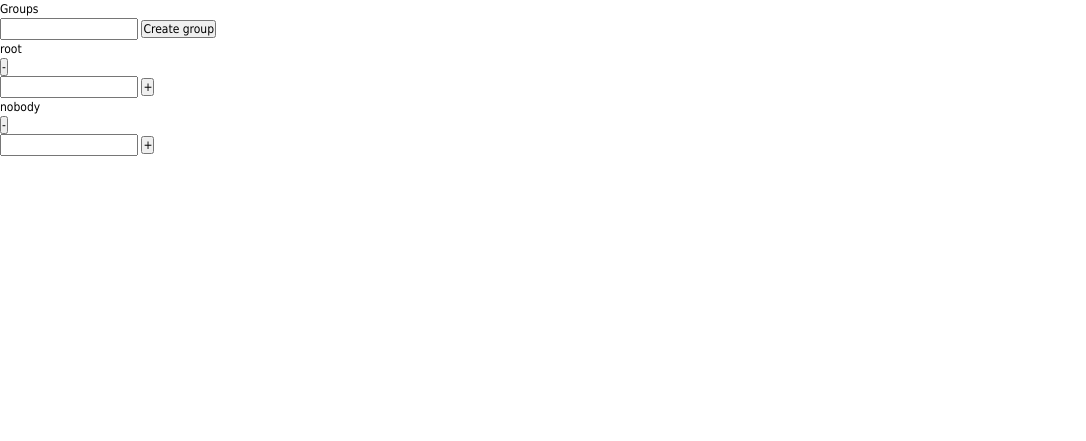
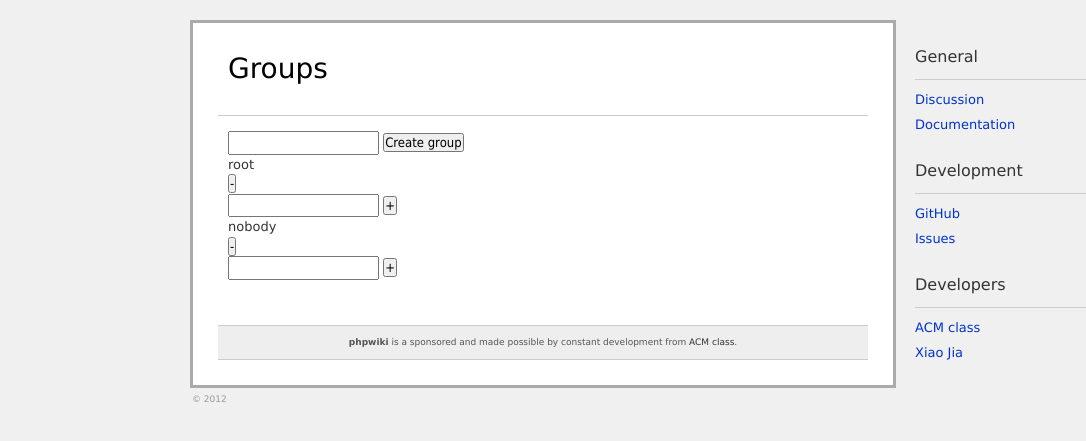
Before and after one commit to iwg/phpwiki, a PHP site: page /groups.php in a window 1280 px wide. Shown: the top 441 px of the page, without its empty margins (0-1086 px from the left). Run offline with PHP 8.4, Linux system fonts and the light colour scheme; data comes from the database, SQL or seed files in the repository; data that the repository does not hold is empty; some libraries are stand-ins or nearby versions.

Commit message:
setup real theme

```diff
--- a/groups.php
+++ b/groups.php
@@ -3,6 +3,6 @@ include_once(__DIR__ . '/inc/init.php');
 
 $groups = fRecordSet::build('Group');
 
-$title = wiki_title('Groups');
+$title = $lang['Groups'];
 $theme_path = wiki_theme_path('default');
 include wiki_theme('default', 'groups');
--- a/inc/core.php
+++ b/inc/core.php
@@ -24,8 +24,3 @@ function wiki_theme($theme_name, $view_name)
   // XXX should query database for themes dir
   return __DIR__ . "/../themes/$theme_name/tpl/$view_name.php";
 }
-
-function wiki_title($title)
-{
-  return $title . TITLE_SUFFIX;
-}
--- /dev/null
+++ b/themes/default/css/main.css
@@ -0,0 +1,30 @@
+html, body { margin: 0; margin-bottom: 25px; padding: 0; background-color: #f0f0f0; font-family: "Lucida Grande", "Bitstream Vera Sans", "Verdana"; font-size: 13px; color: #333; }
+h1 { font-size: 28px; color: #000; }
+h2 { font-size: 15px; color: #000; margin-top: 2em; margin-bottom: 0.5em; }
+a  {color: #03c}
+a:hover { background-color: #03c; color: white; text-decoration: none; }
+
+#page { width: 900px; margin: 0; margin-top: 20px; margin-left: auto; margin-right: auto; }
+#content { float: left; background-color: white; border: 3px solid #aaa; padding: 25px; width: 650px; }
+#sidebar { float: right; width: 175px; }
+#footer { clear: both; padding: 5px 2px; color: #999; font-size: 9px; }
+
+#header, #center { padding-left: 10px; padding-right: 30px; }
+#header h1, #header h2 { margin: 0 }
+#header h2 { color: #888; font-weight: normal; font-size: 16px; }
+
+#center { border-top: 1px solid #ccc; margin-top: 25px; padding-top: 15px; }
+#center h1 { margin: 0; font-size: 20px; }
+#center ol { margin-left: 0; padding-left: 0; }
+#center li { font-size: 18px; color: #888; margin-bottom: 25px; }
+#center li p { color: #555; font-size: 13px; }
+
+#sidebar ul { margin-left: 0; padding-left: 0; }
+#sidebar ul h3 { margin-top: 25px; font-size: 16px; padding-bottom: 10px; border-bottom: 1px solid #ccc; }
+#sidebar li { list-style-type: none; }
+#sidebar ul.links { margin-top: 10px; }
+#sidebar ul.links li { margin-bottom: 5px; }
+
+#outtro { border-top: 1px solid #ccc; border-bottom: 1px solid #ccc; background: #eee; color: #555; font-size: 9px; padding: 10px; margin: 5em 0 0 0; text-align: center; }
+#outtro a { color: #333; }
+#outtro a:hover { color: white; }
--- a/themes/default/tpl/_footer.php
+++ b/themes/default/tpl/_footer.php
@@ -1,5 +1,17 @@
-<?php foreach ($js as $name): ?>
-  <script type="text/javascript" src="<?php echo $theme_path; ?>/js/<?php echo $name; ?>.js"></script>
-<?php endforeach; ?>
-  </body>
+      </div>
+
+      <div id="outtro">
+        <strong>phpwiki</strong> is a sponsored and made possible by constant development from
+        <a href="http://acm.sjtu.edu.cn">ACM class</a>.
+      </div>
+    </div>
+
+    <div id="footer">
+      &copy; 2012
+    </div>
+  </div>
+  <?php foreach ($js as $name): ?>
+    <script type="text/javascript" src="<?php echo $theme_path; ?>/js/<?php echo $name; ?>.js"></script>
+  <?php endforeach; ?>
+</body>
 </html>
--- a/themes/default/tpl/_header.php
+++ b/themes/default/tpl/_header.php
@@ -2,9 +2,43 @@
 <html>
 <head>
   <meta charset="utf-8"/>
-    <title><?php echo $title; ?></title>
+  <title><?php echo $title; ?><?php echo TITLE_SUFFIX; ?></title>
+  <link rel="stylesheet" type="text/css" href="<?php echo $theme_path; ?>/css/base.css" media="all"/>
   <?php foreach ($css as $name): ?>
-    <link rel="stylesheet" type="text/css" href="<?php echo $theme_path; ?>/css/<?php echo $name; ?>.css"/>
+  <link rel="stylesheet" type="text/css" href="<?php echo $theme_path; ?>/css/<?php echo $name; ?>.css" media="screen"/>
   <?php endforeach; ?>
 </head>
 <body>
+  <div id="page">
+    <div id="sidebar">
+      <ul id="sidebar-items">
+        <li>
+          <h3>General</h3>
+          <ul class="links">
+            <li><a href="#">Discussion</a></li>
+            <li><a href="https://github.com/oipn4e2/phpwiki/wiki">Documentation</a></li>
+          </ul>
+        </li>
+        <li>
+          <h3>Development</h3>
+          <ul class="links">
+            <li><a href="https://github.com/oipn4e2/phpwiki">GitHub</a></li>
+            <li><a href="https://github.com/oipn4e2/phpwiki/issues">Issues</a></li>
+          </ul>
+        </li>
+        <li>
+          <h3>Developers</h3>
+          <ul class="links">
+            <li><a href="http://acm.sjtu.edu.cn">ACM class</a></li>
+            <li><a href="http://acm.sjtu.edu.cn/~xjia">Xiao Jia</a></li>
+          </ul>
+        </li>
+      </ul>
+    </div>
+
+    <div id="content">
+      <div id="header">
+        <h1><?php echo $title; ?></h1>
+      </div>
+
+      <div id="center">
--- a/themes/default/tpl/groups.php
+++ b/themes/default/tpl/groups.php
@@ -1,11 +1,9 @@
 <?php
 fSession::open();
-$css = array('base', 'groups');
+$css = array('main', 'groups');
 $js = array('jquery', 'groups');
 include '_header.php';
 ?>
-
-<h1><?php echo $lang['Groups']; ?></h1>
 
 <?php fMessaging::show('success', 'groups'); ?>
 <?php fMessaging::show('failure', 'groups'); ?>
```
Lines whose indentation alone changed are shown as unchanged.
